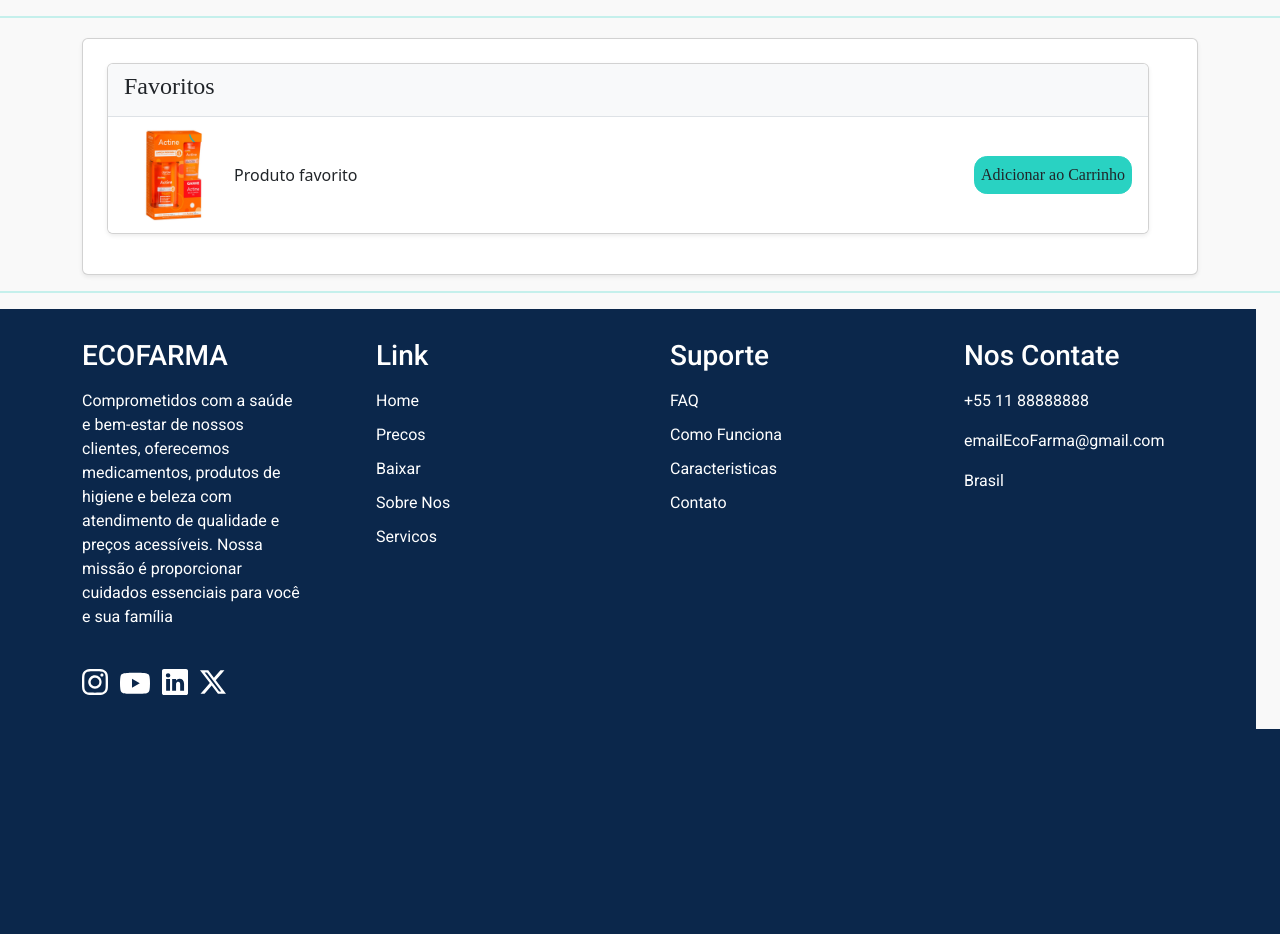
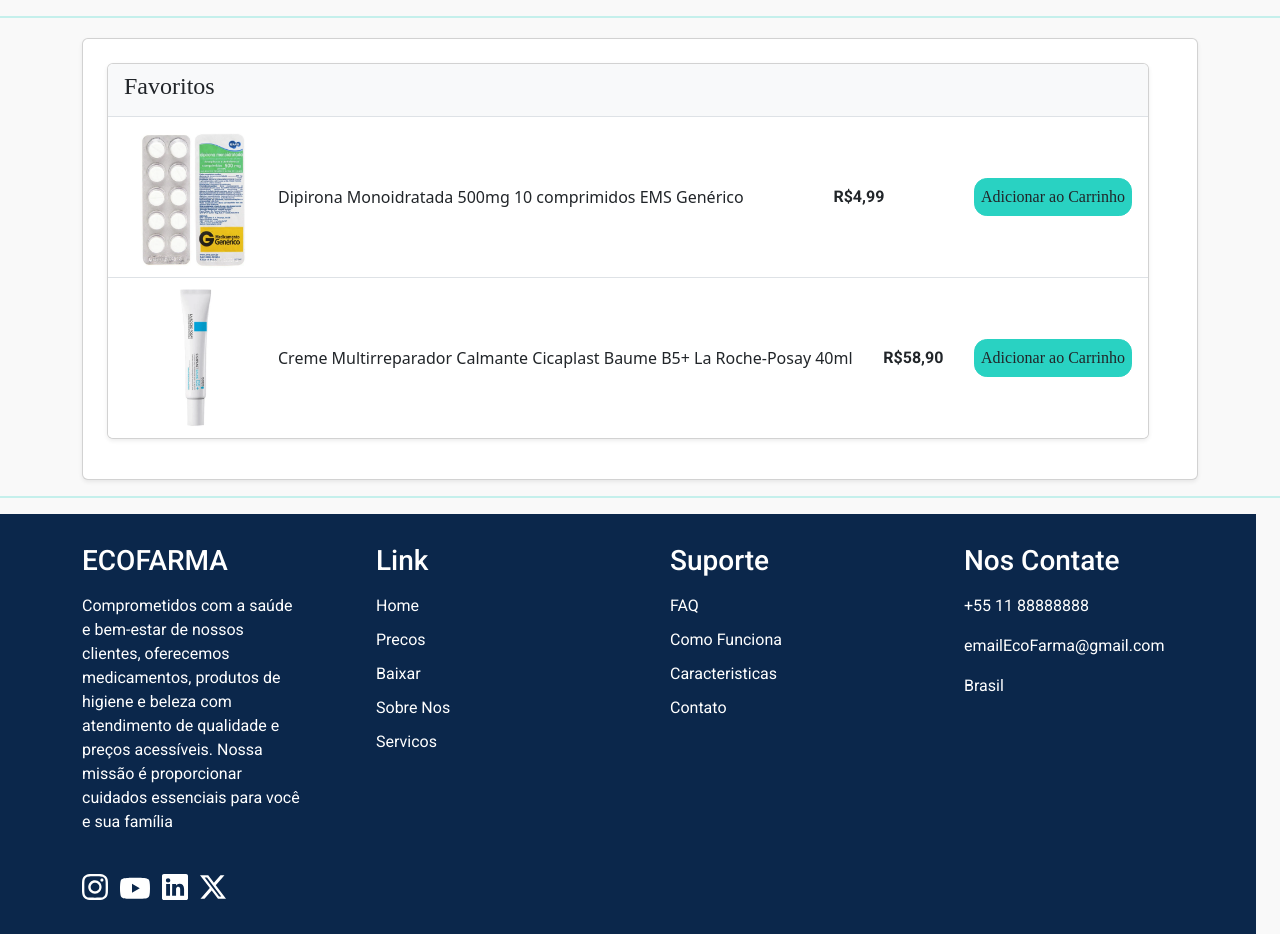
Before and after one commit to Pe-ef95/ProjetoPW-Drogaria, a PHP site: page /favoritos.php in a window 1280 px wide. Shown: the part 74-1008 px from the top of the page. Before the commit the page ends 803 px from the top, so only its background shows below. Run offline with PHP 8.4, Linux system fonts and the light colour scheme; some web fonts are replaced.

Commit message:
defVersion: favoritosFuncionando

```diff
--- a/favoritos.php
+++ b/favoritos.php
@@ -122,14 +122,25 @@
                                             <!-- Produto Favorito 1 -->
                                             <li class="list-group-item">
                                                 <div class="d-flex align-items-center justify-content-between">
-                                                    <img src="imgs/actineGelLimpeza.webp" alt="Produto Favorito 1"
-                                                        style="width: 6.25rem; border-radius: 5px; margin-right: 10px;">
+                                                    <img src="imgs/Dipirona.webp" alt="Produto Favorito 1"
+                                                        style="width: 9rem; border-radius: 5px; margin-right: 10px;">
                                                         <!-- Aqui vai ficar o nome do produto favoritado -->
-                                                    <span style="flex-grow: 1;">Produto favorito</span>
+                                                    <span style="flex-grow: 1;">Dipirona Monoidratada 500mg 10 comprimidos EMS Genérico</span>
+                                                    <span style="flex-grow: 1; font-weight: bold; font-family: 'Roboto'">R$4,99</span>
                                                     <button class="btn btn-success btn-sm">Adicionar ao Carrinho</button>
                                                 </div>
                                             </li>
-
+                                            <!-- Produto Favorito 2 -->
+                                            <li class="list-group-item">
+                                                <div class="d-flex align-items-center justify-content-between">
+                                                    <img src="imgs/LaRoche.webp" alt="Produto Favorito 2"
+                                                        style="width: 9rem; border-radius: 5px; margin-right: 10px;">
+                                                        <!-- Aqui vai ficar o nome do produto favoritado -->
+                                                    <span style="flex-grow: 1;">Creme Multirreparador Calmante Cicaplast Baume B5+ La Roche-Posay 40ml</span>
+                                                    <span style="flex-grow: 1; font-weight: bold; font-family: 'Roboto'">R$58,90</span>
+                                                    <button class="btn btn-success btn-sm">Adicionar ao Carrinho</button>
+                                                </div>
+                                            </li>
                                         </ul>
                                     </div>
                                 </div>
```
Also changed, not shown: index.php (+1 -43 lines).
